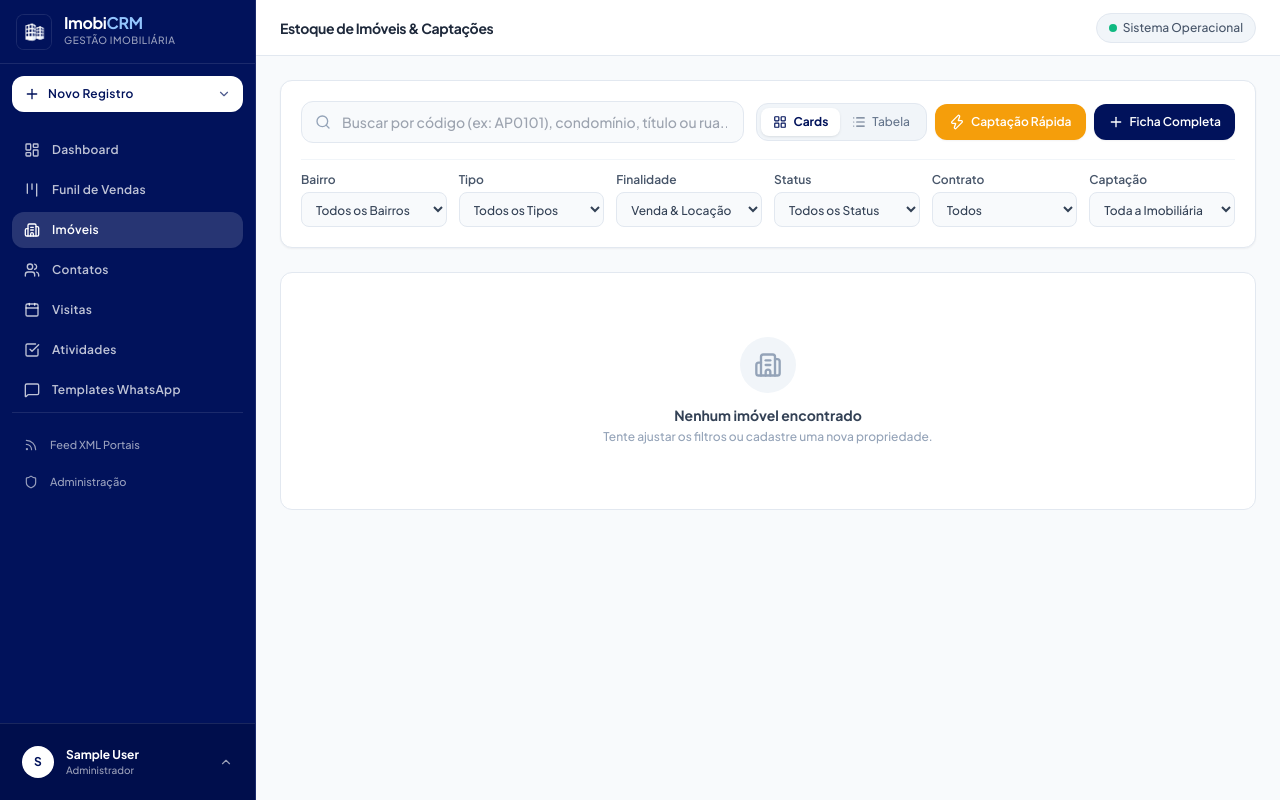
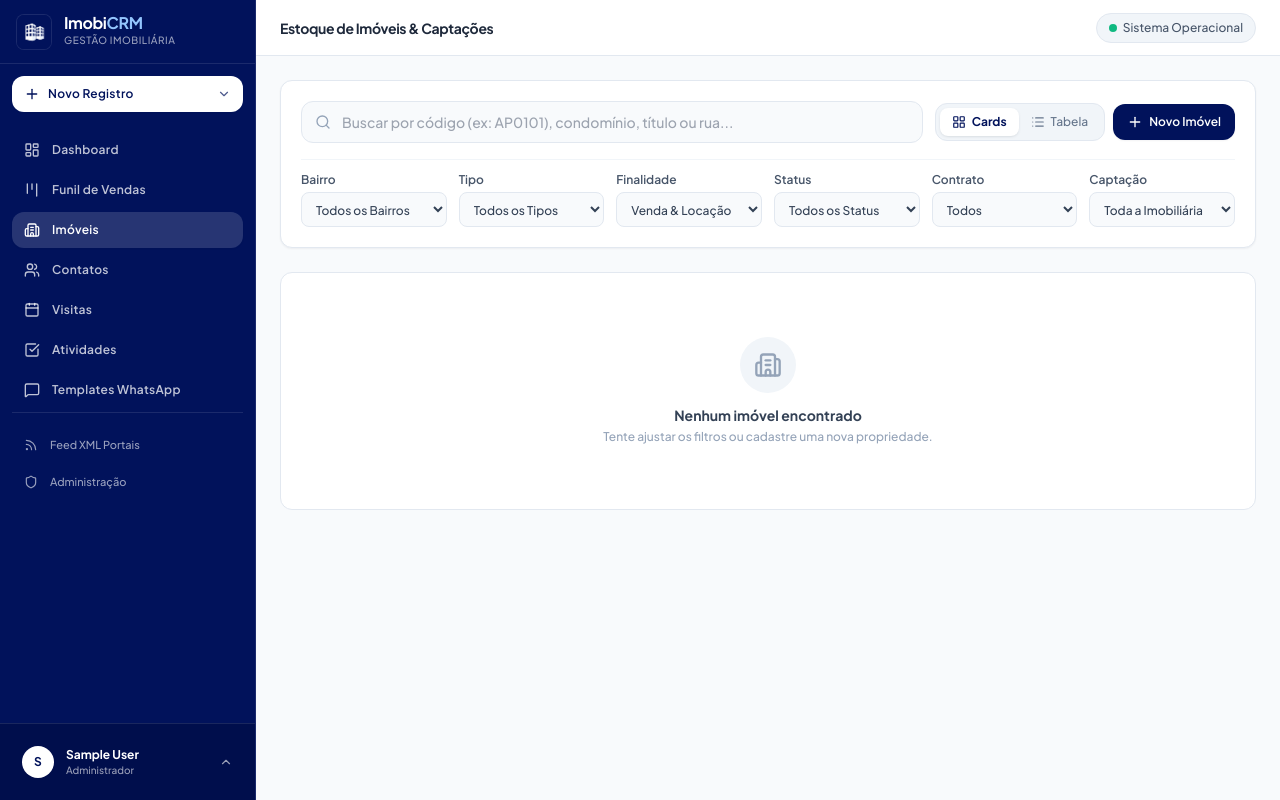
Before and after one commit to Ricardoqs20/CRM, a Django app: page /properties/ in a window 1280 px wide. Run offline with Django 5.2, Linux system fonts and the light colour scheme; the visitor is signed in with stand-in values (Sample User, id 1); data that the repository does not hold is empty; some libraries are stand-ins or nearby versions.

Commit message:
ui(properties): remove Captacao Rapida e renomeia botao para Novo Imovel

```diff
--- a/core/templates/properties/list.html
+++ b/core/templates/properties/list.html
@@ -44,16 +44,10 @@
                         </button>
                     </div>
 
-                    <button type="button" @click="quickPropertyModal = true"
-                            class="bg-amber-500 hover:bg-amber-600 text-white font-semibold text-xs px-3.5 py-2.5 rounded-xl shadow-xs transition flex items-center gap-1.5">
-                        <i data-lucide="zap" class="w-4 h-4"></i>
-                        <span>Captação Rápida</span>
-                    </button>
-
                     <a href="{% url 'property_create' %}"
                        class="bg-[#01125B] hover:bg-[#021b7a] text-white font-semibold text-xs px-3.5 py-2.5 rounded-xl shadow-xs transition flex items-center gap-1.5">
                         <i data-lucide="plus" class="w-4 h-4"></i>
-                        <span>Ficha Completa</span>
+                        <span>Novo Imóvel</span>
                     </a>
                 </div>
             </div>
```
